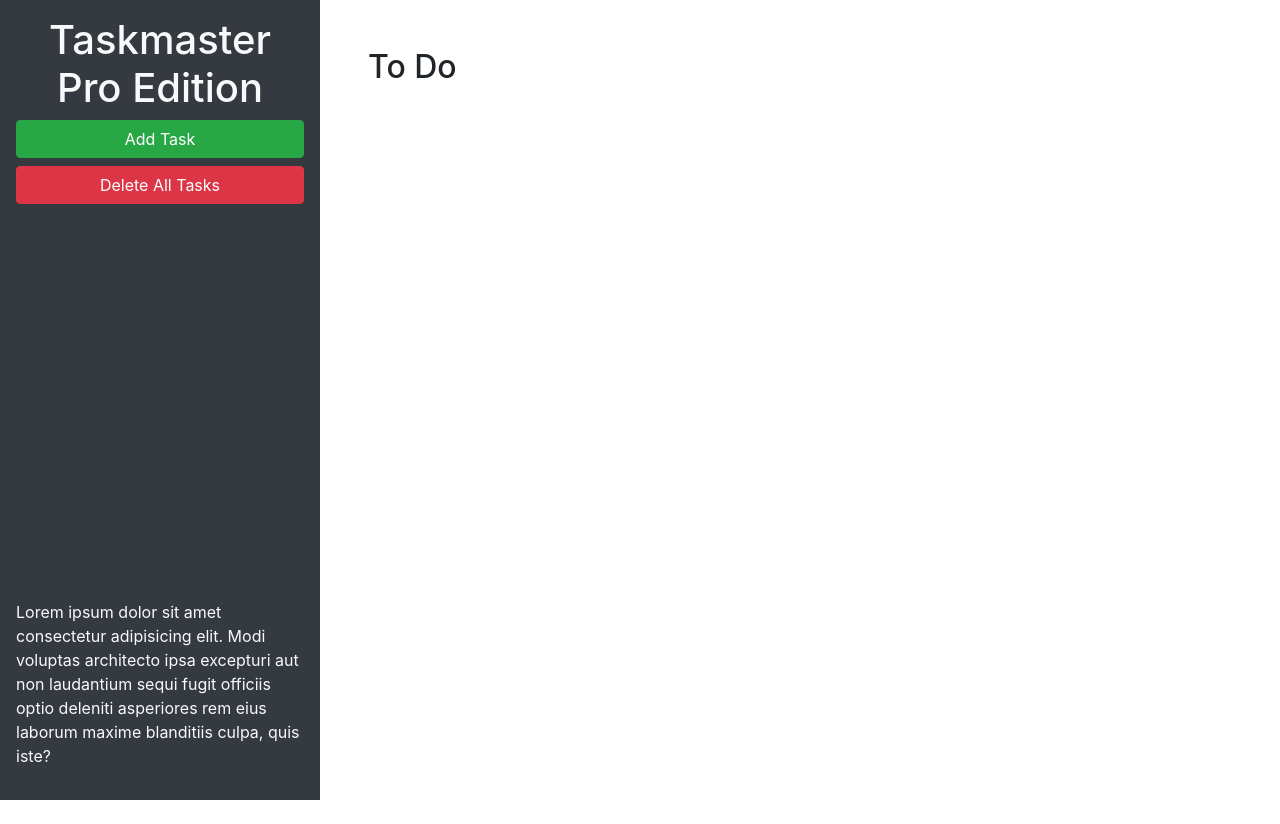
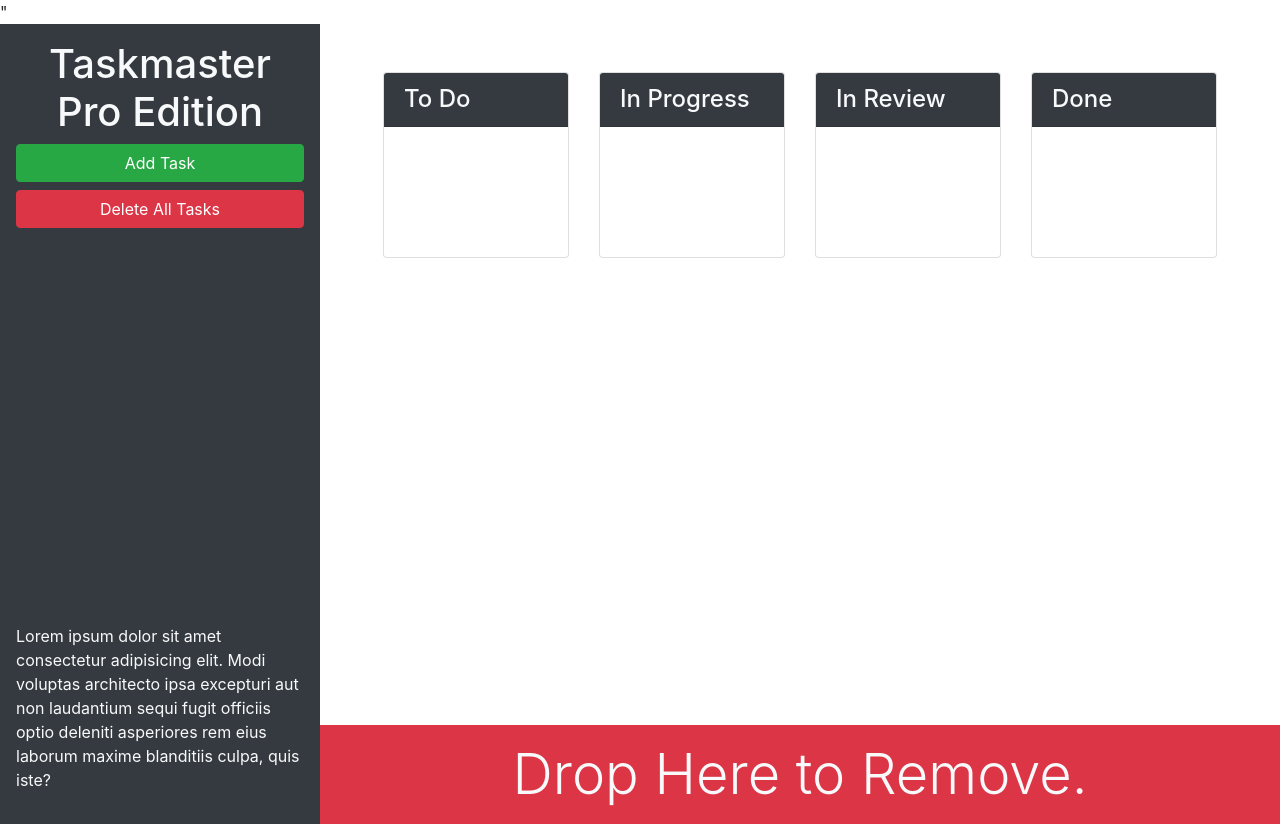
Before and after one commit to jrjensen14/taskmaster-pro, a plain HTML site: page taskmaster-starter/index.html in a window 1280 px wide. Before the commit the page ends 800 px from the top, so only its background shows below. Drawn offline with nearby package versions, Linux system fonts and the light colour scheme.

Commit message:
convert list to sortables

```diff
--- a/taskmaster-starter/assets/js/script.js
+++ b/taskmaster-starter/assets/js/script.js
@@ -33,7 +33,7 @@ var loadTasks = function() {
 
   // loop over object properties
   $.each(tasks, function(list, arr) {
-    console.log(list, arr);
+    // console.log(list, arr);
     // then loop over sub-array
     arr.forEach(function(task) {
       createTask(task.text, task.date, list);
@@ -174,6 +174,59 @@ $(".list-group").on("blur", "input[type='text']", function() {
   $(this). replaceWith(taskSpan);
 });
 
+$(".card .list-group").sortable({
+  connectWith: $(".card .list-group"),
+  scroll: false,
+  tolerance: "pointer",
+  helper: "clone",
+  activate: function(event, ui) {
+    //console.log(ui);
+  },
+  deactivate: function(event, ui) {
+    //console.log("deactivate", this);
+  },
+  over: function(event) {
+    //console.log(event);
+  },
+  out: function(event) {
+    //console.log(event);
+  },
+  update: function(event) {
+    // array to store the task data in
+    var tempArr = [];
+
+    // loop over current set of children in sortable list(5.3.5)
+    $(this).children().each(function() {
+      var text = $(this)
+        .find("p")
+        .text()
+        .trim();
+
+      var date = $(this)
+        .find("span")
+        .text()
+        .trim();
+
+      // add task data to the temp array as an object
+      tempArr.push({
+        text: text,
+        date: date
+      });
+    });
+    console.log(tempArr)
+
+    // trim down lits ID's to match object property
+    var arrName = $(this)
+      .attr("id")
+      .replace("list-", "");
+
+    // update array on tasks object and save
+    tasks[arrName] = tempArr;
+    saveTasks();
+  }
+
+});
+
 // remove all tasks
 $("#remove-tasks").on("click", function() {
   for (var key in tasks) {
--- a/taskmaster-starter/index.html
+++ b/taskmaster-starter/index.html
@@ -6,27 +6,75 @@
   <meta name="viewport" content="width=device-width, initial-scale=1.0">
   <meta http-equiv="X-UA-Compatible" content="ie=edge">
   <link rel="stylesheet" href="https://cdnjs.cloudflare.com/ajax/libs/twitter-bootstrap/4.3.1/css/bootstrap.min.css">
+  <link rel="stylesheet" href="https://cdnjs.cloudflare.com/ajax/libs/jqueryui/1.12.1/themes/base/jquery-ui.min.css">"
   <link rel="stylesheet" href="./assets/css/style.css" />
   <title>Taskmaster Pro</title>
 </head>
 
 <body>
-
   <div class="row min-vh-100 no-gutters">
-    <header class="col-12 col-lg-3 bg-dark text-light d-flex flex-column p-4 p-lg-3">
-      <h1 class="text-center">Taskmaster Pro Edition</h1>
-      <button id="create-task" class="btn btn-block btn-success" data-toggle="modal" data-target="#task-form-modal">Add
-        Task</button>
-      <button id="remove-tasks" class="btn btn-block btn-danger">Delete All Tasks</button>
-      <p class="mt-auto">Lorem ipsum dolor sit amet consectetur adipisicing elit. Modi voluptas architecto ipsa
-        excepturi aut non
-        laudantium sequi fugit officiis optio deleniti asperiores rem eius laborum maxime blanditiis culpa, quis iste?
-      </p>
+    <header class="col-12 col-lg-3 bg-dark text-light sticky-top d-flex flex-column p-4 p-lg-3">
+      <div>
+        <h1 class="text-center"><span class="oi oi-task d-inline d-lg-none"></span>
+          Taskmaster Pro Edition</h1>
+        <div class="ml-md-auto w-100 w-md-auto">
+          <button id="create-task" class="btn btn-block btn-success" data-toggle="modal"
+            data-target="#task-form-modal">Add Task</button>
+          <button id="remove-tasks" class="btn btn-block btn-danger mb-2 mb-md-4"></span>Delete All Tasks</button>
+        </div>
+      </div>
+      <p class="mt-auto d-none d-lg-block">Lorem ipsum dolor sit amet consectetur adipisicing elit. Modi voluptas
+        architecto ipsa
+        excepturi aut non laudantium sequi fugit officiis optio deleniti asperiores rem eius laborum maxime blanditiis
+        culpa, quis iste?</p>
     </header>
-    <main class="col-12 col-lg-9">
-      <div class="m-5">
-        <h2>To Do</h2>
-        <ul id="list-toDo" class="list-group"> </ul>
+    <main class="col-12 col-lg-9 d-flex flex-column">
+      <div class="m-5 row justify-content-around">
+        <!--  -->
+        <div class="col-12 col-md-6 col-xl-3 mb-3">
+          <div class="card">
+            <h4 class="card-header bg-dark text-light">
+              To Do
+            </h4>
+            <ul id="list-toDo" class="list-group list-group-flush">
+            </ul>
+          </div>
+        </div>
+        <!--  -->
+        <div class="col-12 col-md-6 col-xl-3 mb-3">
+          <div class="card">
+            <h4 class="card-header bg-dark text-light">
+              In Progress
+            </h4>
+            <ul id="list-inProgress" class="list-group list-group-flush">
+            </ul>
+          </div>
+        </div>
+        <!--  -->
+        <div class="col-12 col-md-6 col-xl-3 mb-3">
+          <div class="card">
+            <h4 class="card-header bg-dark text-light">
+              In Review
+            </h4>
+            <ul id="list-inReview" class="list-group list-group-flush">
+            </ul>
+          </div>
+        </div>
+        <!--  -->
+        <div class="col-12 col-md-6 col-xl-3 mb-3">
+          <div class="card">
+            <h4 class="card-header bg-dark text-light">
+              Done
+            </h4>
+            <ul id="list-done" class="list-group list-group-flush">
+            </ul>
+          </div>
+        </div>
+      </div>
+      <div class="mt-auto" id="trash">
+        <div class="w-100 bg-danger p-3 text-center text-light display-4">
+          Drop Here to Remove.
+        </div>
       </div>
     </main>
   </div>
@@ -46,11 +94,11 @@
           <form>
             <div class="form-group">
               <label for="modalTaskDescription">Task description</label>
-              <textarea id="modalTaskDescription" rows="3"></textarea>
+              <textarea class="form-control" id="modalTaskDescription" rows="3"></textarea>
             </div>
             <div class="form-group">
               <label for="modalDueDate">Due date</label>
-              <input type="text" id="modalDueDate" placeholder="mm/dd/yyyy" autocomplete="off" />
+              <input type="text" class="form-control" id="modalDueDate" placeholder="mm/dd/yyyy" autocomplete="off" />
             </div>
           </form>
         </div>
@@ -63,6 +111,7 @@
   </div>
 
   <script src="https://cdnjs.cloudflare.com/ajax/libs/jquery/3.4.1/jquery.min.js"></script>
+  <script src="https://cdnjs.cloudflare.com/ajax/libs/jqueryui/1.12.1/jquery-ui.min.js"></script>
   <script src="https://cdnjs.cloudflare.com/ajax/libs/popper.js/1.15.0/umd/popper.min.js"></script>
   <script src="https://cdnjs.cloudflare.com/ajax/libs/twitter-bootstrap/4.3.1/js/bootstrap.min.js"></script>
   <script src="./assets/js/script.js"></script>
```
